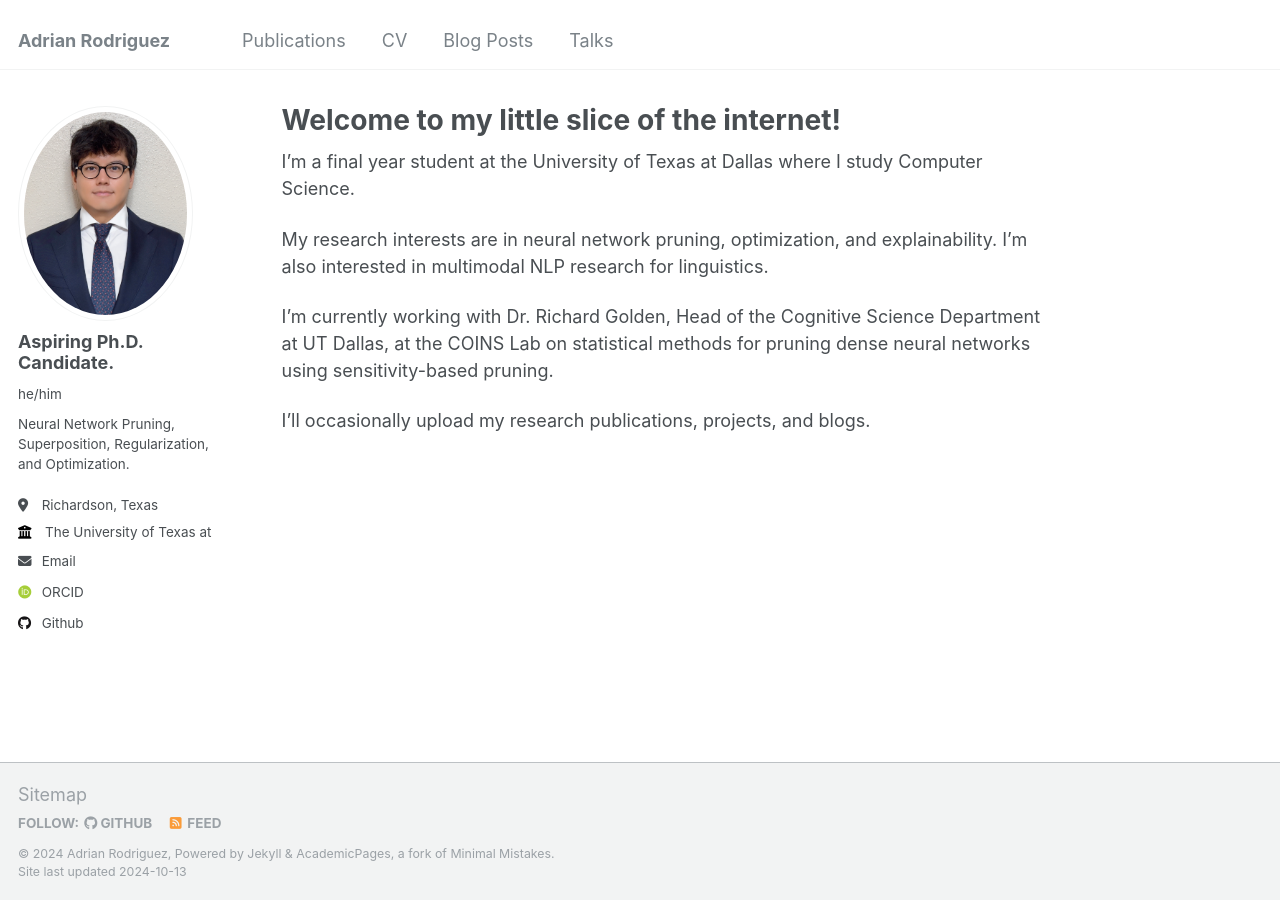
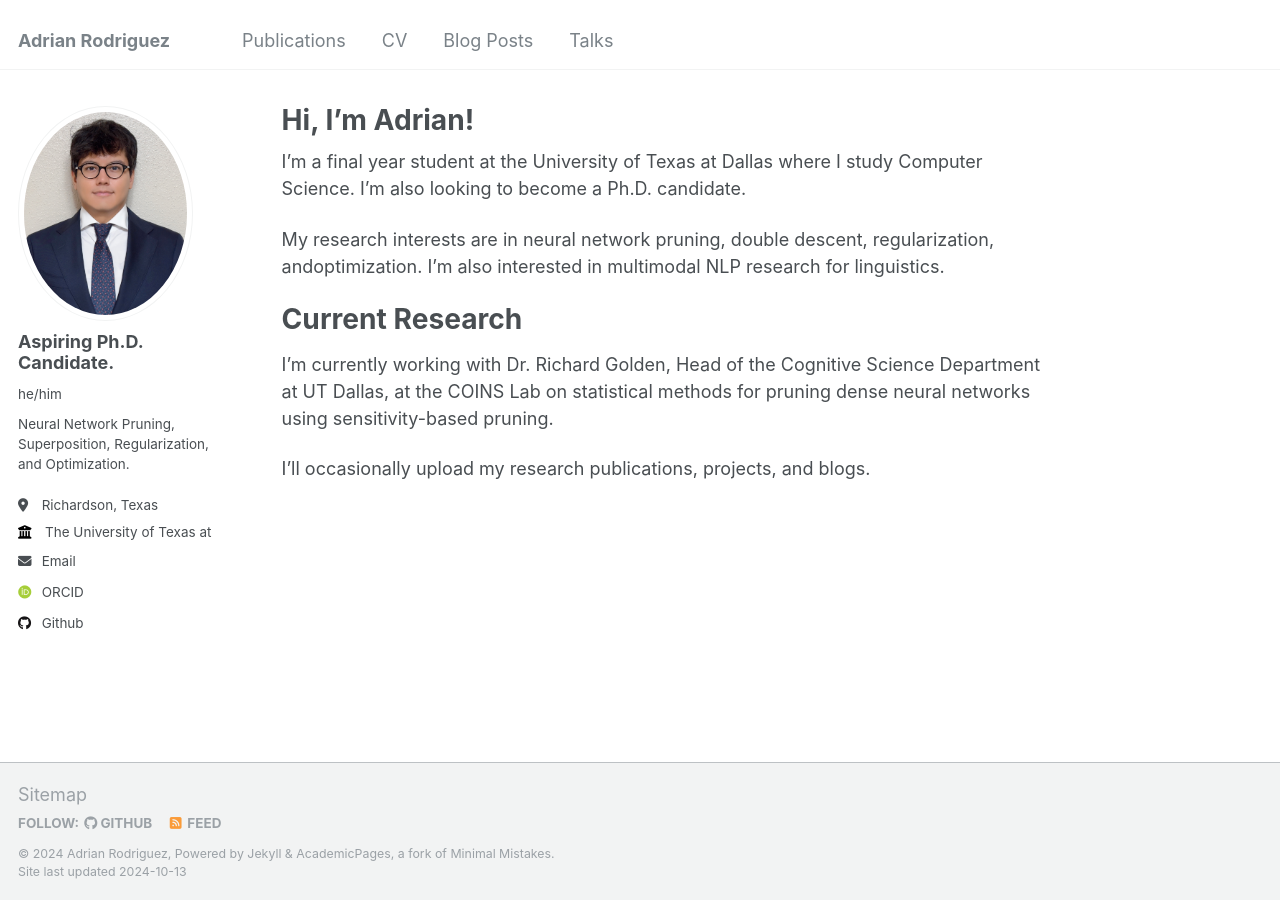
Before and after one commit to axr2718/axe2718.github.io, a Jekyll site: the page built from _pages/about.md, in a window 1280 px wide. Built offline with Jekyll 4.4.1, drawn with Linux system fonts in a browser that asks for light colours; some web fonts are replaced.

Commit message:
Update about.md

```diff
--- a/_pages/about.md
+++ b/_pages/about.md
@@ -1,6 +1,6 @@
 ---
 permalink: /
-title: "Welcome to my little slice of the internet!"
+title: "Hi, I'm Adrian!"
 excerpt: "About me"
 author_profile: true
 redirect_from:
@@ -8,10 +8,12 @@ redirect_from:
   - /about.html
 ---
 
-I'm a final year student at the University of Texas at Dallas where I study Computer Science.
+I'm a final year student at the University of Texas at Dallas where I study Computer Science. I'm also looking to become a Ph.D. candidate.
 
-My research interests are in neural network pruning, optimization, and explainability. I'm also interested in
+My research interests are in neural network pruning, double descent, regularization, andoptimization. I'm also interested in
 multimodal NLP research for linguistics.
+
+# Current Research
 
 I'm currently working with Dr. Richard Golden, Head of the Cognitive Science Department at UT Dallas,
 at the COINS Lab on statistical methods for pruning dense neural networks using sensitivity-based pruning.
```
